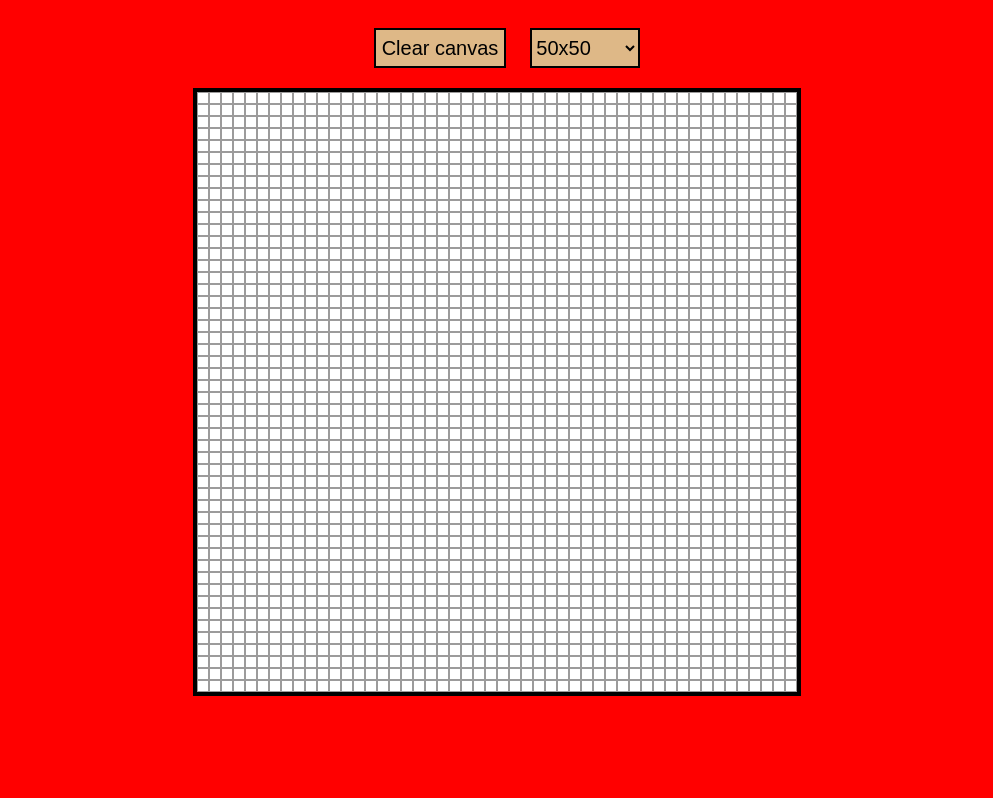
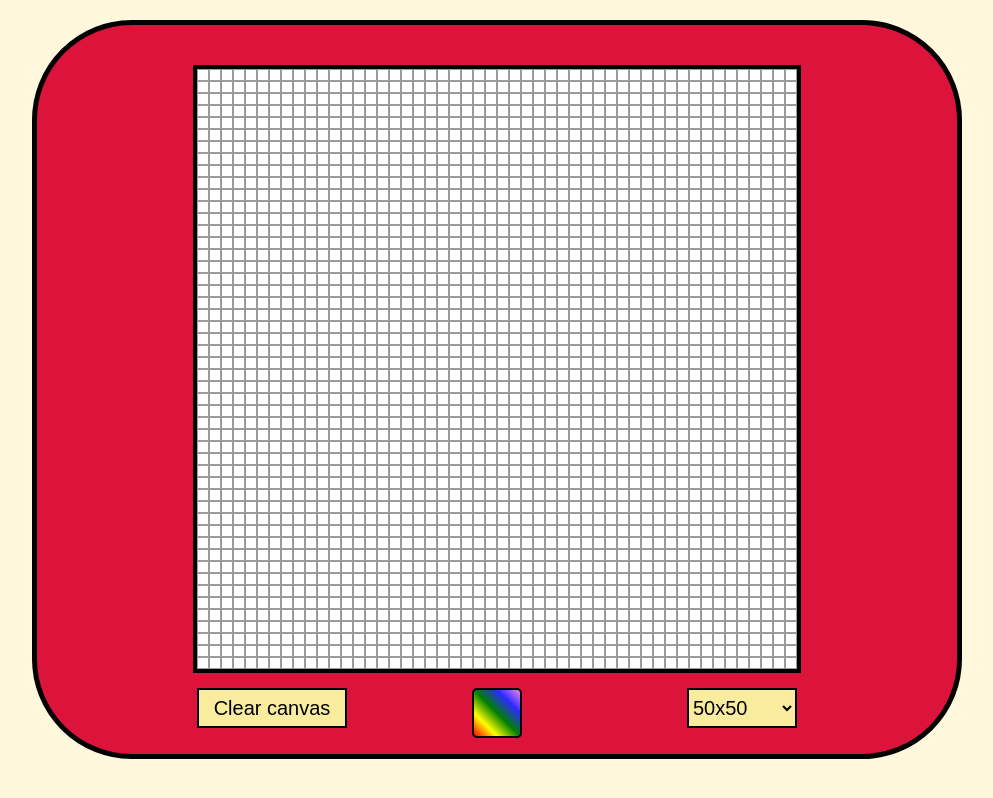
Before and after one commit to Nerbelwerzer/etch-a-sketch, a plain HTML site: page index.html in a window 1280 px wide. Shown: the whole page, without its empty margins (143-1136 px from the left). Drawn offline with Linux system fonts and the light colour scheme.

Commit message:
added rainbow mode and styling

```diff
--- a/index.html
+++ b/index.html
@@ -5,19 +5,25 @@
     <meta charset="UTF-8">
     <link rel="stylesheet" href="style.css">
 </head>
-
 <body>
     <main>
+        <div id="container"></div>
         <div id="controls">
-            <button id="clear">Clear canvas</button></div>
-        <select>
-            <option value="20">20x20</option>
-            <option selected="selected" value="50">50x50</option>
-            <option value="100">100x100</option>
-        </select>
-        <div id="container"></div>
-        <script src = "scripts.js"> </script>
+            <div id="clear-div">
+                <button id="clear">Clear canvas</button>
+            </div>
+            <div id='rainbow-div'>
+                <button class='rainbow-off' id="rainbowButton"></button>
+            </div>
+            <div id="select-div"><select>
+                    <option value="25">25x25</option>
+                    <option selected="selected" value="50">50x50</option>
+                    <option value="75">75x75</option>
+                    <option value="100">100x100</option>
+                </select>
+            </div>
+        </div>
+        <script src="scripts.js"> </script>
     </main>
 </body>
-
 </html>
--- a/scripts.js
+++ b/scripts.js
@@ -1,8 +1,9 @@
 const container = document.querySelector("#container");
 const clearButton = document.querySelector("#clear");
-const pixels = document.querySelectorAll('.pixel');
-const sizeSelect = document.querySelector('select')
+const sizeSelect = document.querySelector('select');
+const rainbowButton = document.querySelector('#rainbowButton');
 let lastSize;
+let rainbow = 0;
 
 createGrid(50);
 
@@ -11,6 +12,9 @@ sizeSelect.addEventListener('change', (e) => (
 ));
 clearButton.addEventListener('click', () => {
     createGrid(lastSize)
+});
+rainbowButton.addEventListener('click', () => {
+    rainbowFunction();
 });
 function createGrid(gridSize) {
     lastSize = gridSize;
@@ -23,7 +27,23 @@ function createGrid(gridSize) {
         pixel.addEventListener('mouseover', fill);
     }
 }
+function rainbowFunction() {
+    if (rainbow == 1) {
+        rainbow = 0;
+        rainbowButton.setAttribute('class', 'rainbow-off')
+    }
+    else {
+        rainbow = 1;
+        rainbowButton.setAttribute('class', 'rainbow-on')
+    }
+}
 function fill() {
-    this.style.backgroundColor = 'black';
-    this.style.borderColor = 'black'
+    if (rainbow == 0) {
+        this.style.backgroundColor = 'black';
+        this.style.borderColor = 'black'
+    }
+    else {
+        this.style.backgroundColor = "#" + Math.floor(Math.random() * 16777215).toString(16)
+        this.style.border = 'none'
+    }
 }
--- a/style.css
+++ b/style.css
@@ -1,15 +1,24 @@
 body {
-    background-color: red;
+    background-color: cornsilk;
 }
 
 main {
     text-align: center;
+    background-color: crimson;
+    margin: 20px auto 20px auto;
+    padding: 40px 10px 15px 10px;
+    width: 900px;
+    border: 5px solid black;
+    border-radius: 100px;
 }
 
 #controls {
-    display: inline-flex;
-    margin: 20px 20px 20px 20px;
-    text-align: center;
+    display: grid;
+    grid-template-columns: 1fr 1fr 1fr;
+    margin: auto;
+    margin-top: 15px;
+    margin-bottom: 0px;
+    width: 600px
 }
 
 #container {
@@ -28,27 +37,52 @@ main {
 }
 
 button {
+    width: 150px;
     height: 40px;
     font-size: 20px;
     color: black;
-    background-color: burlywood;
+    background-color: rgb(250, 236, 159);
     border: 2px solid black;
     cursor: pointer;
 }
+#clear-div {
+    text-align: left;
+}
+#select-div {
+    text-align: right;
+}
+.rainbow-off {
+    background: linear-gradient(45deg, red, yellow, green, rgb(42, 42, 255), violet);
+    width: 50px;
+    height: 50px;
+    border-radius: 5px;
+    border: 2px solid black;
+}
+.rainbow-on {
+    box-shadow: 0px 0px 18px 8px rgb(250, 238, 128);
+    border: 3px solid rgb(255, 255, 152);
+    background: linear-gradient(45deg, rgb(255, 0, 0), yellow, green, rgb(42, 42, 255), violet);
+    width: 50px;
+    height: 50px;
+    border-radius: 5px;
+}
+.rainbow-off:hover {
+    border: 3px solid yellow
+}
 
 button:hover {
-    background-color: rgb(247, 205, 91);
+    background-color: rgb(252, 199, 54);
 }
 
 select {
     width: 110px;
     font-size: 20px;
     height: 40px;
-    background-color: burlywood;
+    background-color: rgb(250, 236, 159);
     border: 2px solid black;
     cursor: pointer;
 }
 
 select:hover {
-    background-color: rgb(247, 205, 91)
+    background-color: rgb(252, 199, 54)
 }
```
